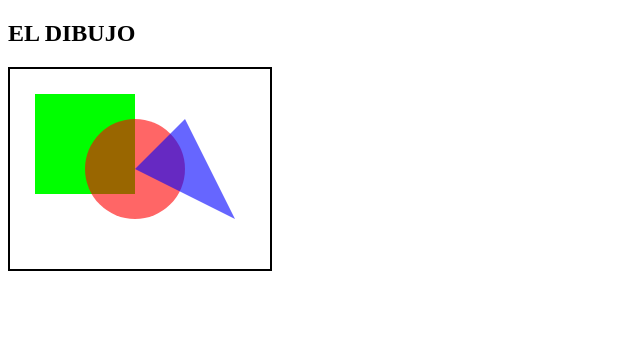
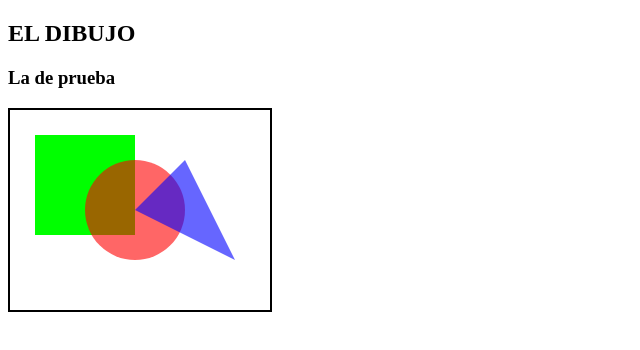
Before and after one commit to JaeN1/aprendiendo, a plain HTML site: page index.html in a window 1280 px wide. Shown: the whole page, without its empty margins (0-640 px from the left). Drawn offline with Linux system fonts and the light colour scheme.

Commit message:
Prueba en rama

```diff
--- a/index.html
+++ b/index.html
@@ -38,6 +38,7 @@
 
   <h2>EL DIBUJO</h2>
 
+  <h3>La de prueba</h3>
   <body onload="drawPicture();">
 
     <canvas id="example" width="260" height="200">
```
